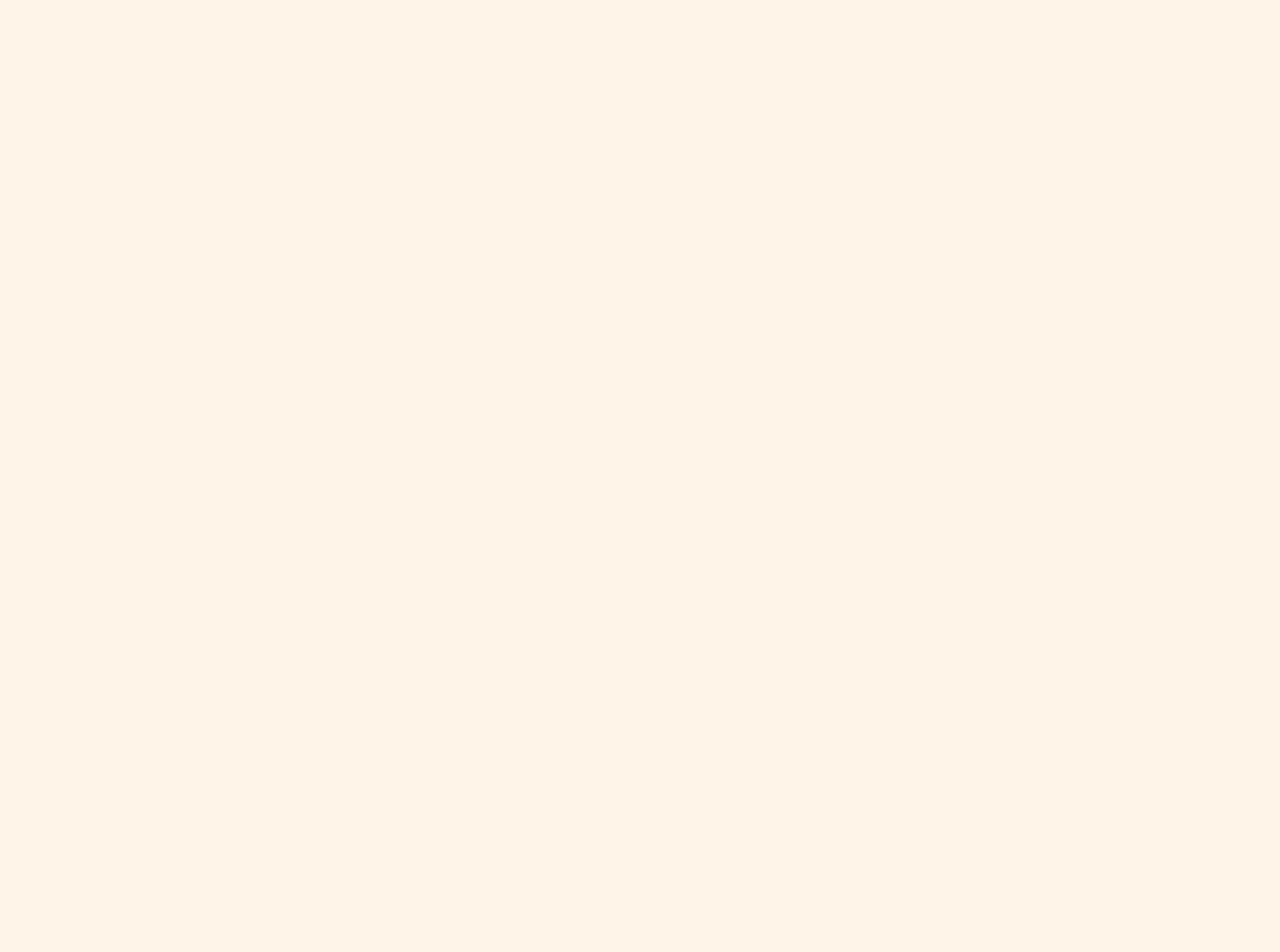
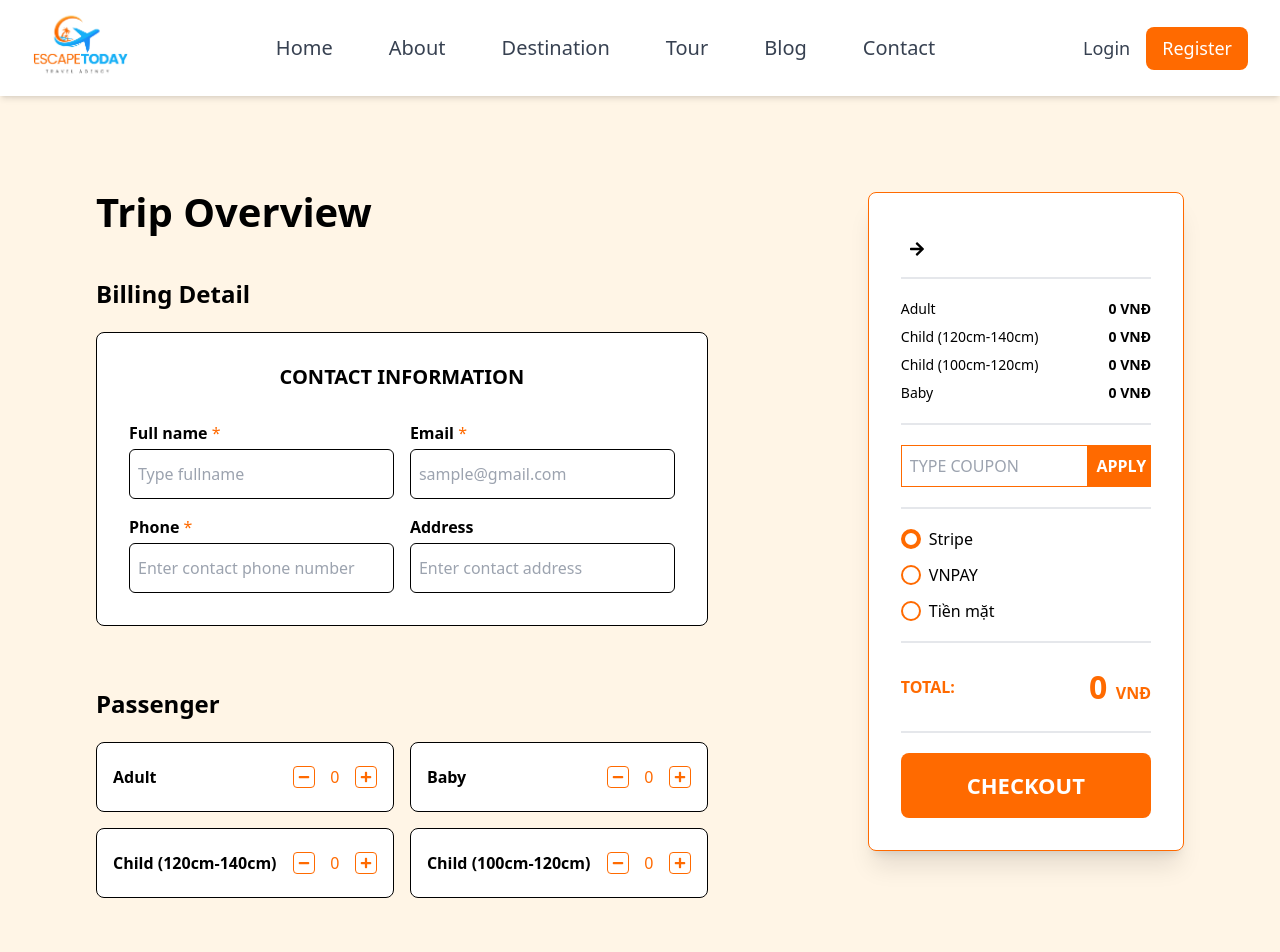
Before and after one commit to bach1701/Travel_FE, a React (Vite) app: page /tour/detail-tour/1/departure/1/checkout in a window 1280 px wide. Before the commit this address had no page. Shown: the top 952 px of the page. Before the commit the page ends 800 px from the top, so only its background shows below. Built offline with nearby package versions, Linux system fonts and the light colour scheme; no server answers.

Commit message:
checkout-page: done

```diff
--- a/src/page/CheckoutPage/index.tsx
+++ b/src/page/CheckoutPage/index.tsx
@@ -6,12 +6,38 @@ import { useEffect, useState } from "react";
 import { FaPlus, FaMinus, FaArrowRight } from "react-icons/fa";
 import { useParams } from "react-router-dom";
 
+type BookingResponse = {
+    messsage: string,
+    booking: {
+        booking_id: number,
+        departure_id: number,
+        user_id: number,
+        num_adults: number,
+        num_children_120_140: number,
+        num_children_100_120: number,
+        total_price: string,
+        booking_status: string,
+        special_requests: string,
+        booking_date: string,
+        tour_title: string,
+        departure_date: string,
+        departure_location: string
+        };
+};
+
+type PaymentResponse = {
+    message: string;
+    paymentUrl: string;
+    checkout_id: number;
+    transaction_id: string;
+};
+
 const CheckoutPage = () => {
 
-    const { id } = useParams<{ id: string }>();
+    const { id, id_depa } = useParams<{ id: string; id_depa: string }>();
 
     const [tour, setTour] = useState<Tour | null>(null);
-    const [methodPay, setMethodPay] = useState<number | null>(null);
+    const [methodPay, setMethodPay] = useState<number | null>(1);
     const [passengerInfos, setPassengerInfos] = useState<{ fullName: string; gender: string; birthday: string; type: string }[]>([]);
     const [passengers, setPassengers] = useState({
         adult: 0,
@@ -205,9 +231,61 @@ const CheckoutPage = () => {
         return `${formattedPrice}`;
     };
 
-    const handleCheckout: () => void = () => {
+    const handleCheckout = async (): Promise<void> => {
+        if(!tour) return;
+        try {
+            const token = localStorage.getItem('AccessToken');
+            if(!token) {
+                alert("Vui lòng đăng nhập để tiếp tục.");
+                return;
+            }
 
-    }
+            const headers = {
+                Authorization: `Bearer ${token}`,
+                "Content-Type": "application/json",
+              };
+
+            const bookingData = {
+                departure_id: id_depa,
+                num_adults: passengers.adult,
+                num_children_120_140: passengers.child_120_140,
+                num_children_100_120: passengers.child_100_120,
+                special_requests: orderNote.filter(note => note.value).map(note => note.vn).join(', '),
+            };
+
+            const bookingRes = await axios.post<BookingResponse>(`${baseURL}/user/bookings`, bookingData, { headers });
+
+            const bookingID = bookingRes.data.booking.booking_id;
+            let methodPayment = '';
+
+            if (methodPay === 3) {
+                methodPayment = 'direct_to_seller';
+            }
+            if (methodPay === 1) {
+                methodPayment = 'stripe';
+            }
+            if (methodPay === 2) {
+                methodPayment = 'vnpay';
+            }
+
+            console.log('payment - ', methodPayment);
+
+            const paymentRes = await axios.post<PaymentResponse>(`${baseURL}/user/payments`,
+                {
+                    booking_id: bookingID,
+                    payment_method: methodPayment
+                },
+                { headers }
+            );
+
+            const paymentURL = paymentRes.data.paymentUrl;
+            if(paymentURL) window.location.href = paymentURL;
+            else alert('Không nhận được đường dẫn thanh toán.');
+
+        }catch (error) {
+            console.log (error);
+        }
+    };
 
     useEffect(()=>{
         const fetchDetailTour = async() => {
@@ -398,19 +476,19 @@ const CheckoutPage = () => {
                 <div className="border my-5"></div>
                 <div className="space-y-4">
                     <CustomRadioButton
-                        label="Tiền mặt"
+                        label="Stripe"
                         value={1}
                         checked={methodPay === 1}
                         onChange={() => handleMethodPayChange(1)}
                     />
                     <CustomRadioButton
-                        label="Stripe"
+                        label="VNPAY"
                         value={2}
                         checked={methodPay === 2}
                         onChange={() => handleMethodPayChange(2)}
                     />
                     <CustomRadioButton
-                        label="VnPay"
+                        label="Tiền mặt"
                         value={3}
                         checked={methodPay === 3}
                         onChange={() => handleMethodPayChange(3)}
--- a/src/page/DetailTour/index.tsx
+++ b/src/page/DetailTour/index.tsx
@@ -19,6 +19,8 @@ const DetailTour = () => {
     const [departures, setDepartures] = useState<TourDeparture []>([]);
     const [showPlans, setShowPlans] = useState<{ [key: number]: boolean }>({});
     const [listTours, setListTours] = useState<Tour[]>([]);
+    const [departuresChoose, setDeparturesChoose] = useState<TourDeparture | null>(null);
+
 
     const userReview = [
         {
@@ -106,12 +108,21 @@ const DetailTour = () => {
     };
 
     const handleClickOrderNow: () => void = () => {
-        navigate(`${window.location.pathname}/checkout`);
+        navigate(`${window.location.pathname}/departure/${departuresChoose?.departure_id}/checkout`);
     };
 
     const formatPrice = (price: number): string => {
         const formattedPrice = price.toLocaleString('vi-VN');
         return `${formattedPrice}`;
+    };
+
+    const formatDate = (dateStr: string): string => {
+        const date = new Date(dateStr);
+        if (isNaN(date.getTime())) return "";
+        const day = String(date.getDate()).padStart(2, "0");
+        const month = String(date.getMonth() + 1).padStart(2, "0");
+        const year = date.getFullYear();
+        return `${day}/${month}/${year}`;
     };
 
     useEffect(() => {
@@ -136,6 +147,10 @@ const DetailTour = () => {
         const shuffled = tours.sort(() => 0.5 - Math.random());
         return shuffled.slice(0, count);
     };
+
+    const handleChooseDeparture = (day: TourDeparture): void => {
+        setDeparturesChoose(day);
+    }
 
     useEffect(() => {
         const fetchTour = async() => {
@@ -191,7 +206,12 @@ const DetailTour = () => {
                             </div>
                             <div className='flex w-full md:w-9/10 text-center items-center gap-2 text-lg text-gray-800'>
                                 <FaCalendarAlt style={{ color: '#FF6A00' }} />
-                                <span>{departures[0]?.start_date}</span>
+                                {departures.slice(0, 3).map((day, key) => (
+                                    <button onClick={() => handleChooseDeparture(day)} key={key} className='rounded-md px-2 text-white bg-primary'>
+                                        {formatDate(day?.start_date)}
+                                    </button>
+                                ))}
+                                <button className='rounded-md px-2 text-white bg-primary w-[80px]'>...</button>
                             </div>
                         </div>
                         <div className='flex items-center gap-2 text-lg text-gray-800'>
@@ -418,11 +438,11 @@ const DetailTour = () => {
                         </div>
                         <div>
                             <ul className='pb-8'>
-                            <li className='pb-2'>Depart: {departures[0]?.start_date}</li>
+                                <li className='pb-2'>Depart: {departuresChoose?.start_date}</li>
                                 <li>Duration: {tour?.duration}</li>
                             </ul>
                             <h2 className='text-center font-semibold text-primary'>
-                            {formatPrice(Number(departures[0]?.price_adult))}
+                                {formatPrice(Number(departuresChoose?.price_adult))}
                                 <span className='text-[16px]'> VNĐ</span>
                             </h2>
                             <div className="border border-primary mt-4 mb-8 w-[100%] items-center text-center justify-center"></div>
--- a/src/page/TourPage/index.tsx
+++ b/src/page/TourPage/index.tsx
@@ -27,6 +27,8 @@ const TourPage = () => {
     const [selectedDestination, setSelectedDestination] = useState('');
     const [listTours, setListTours] = useState<Tour[]>([]);
     const [, setPagination] = useState<Pagination | null>(null);
+    const [noResult, setNoResult] = useState(false);
+
 
     const dispatch = useDispatch<AppDispatch>();
     const { departureLocations, destinations,  } = useSelector(
@@ -83,9 +85,15 @@ const TourPage = () => {
                 console.log('param -',params);
                 console.log('list tour -',listTours);
                 setPagination(pagination);
+                setNoResult(false);
             }
-            catch (err) {
+            catch (err: any) {
+                if (axios.isAxiosError(err) && err.response?.data?.message === 'No tours found') {
+                    setListTours([]);
+                    setNoResult(true);
+                } else {
                     console.error(err);
+                }
             }
         };
 
@@ -271,6 +279,9 @@ const TourPage = () => {
                 </div>
                 {/* List Tour */}
                 <div className='w-full md:w-3/4'>
+                    {noResult ? (
+                        <h2 className='text-xl text-gray-600 px-4'>Không có kết quả tìm kiếm phù hợp.</h2>
+                    ) : (
                         <div className='flex flex-wrap px-4 gap-6'>
                             {listTours.map((tour) => (
                                 <div key={tour.tour_id} className='w-full sm:w-[calc(50%-16px)] lg:w-[calc(33.333%-16px)] xl:w-[330px]'>
@@ -278,6 +289,7 @@ const TourPage = () => {
                                 </div>
                             ))}
                         </div>
+                    )}
                 </div>
             </div>
         </div>
--- a/src/router/index.tsx
+++ b/src/router/index.tsx
@@ -60,7 +60,7 @@ const AppRouter = () => {
                     }
                 />
                 <Route
-                    path="/tour/detail-tour/:id/checkout"
+                    path="/tour/detail-tour/:id/departure/:id_depa/checkout"
                     element={
                         <MainLayout>
                             <CheckoutPage />
```
Lines whose indentation alone changed are shown as unchanged.
